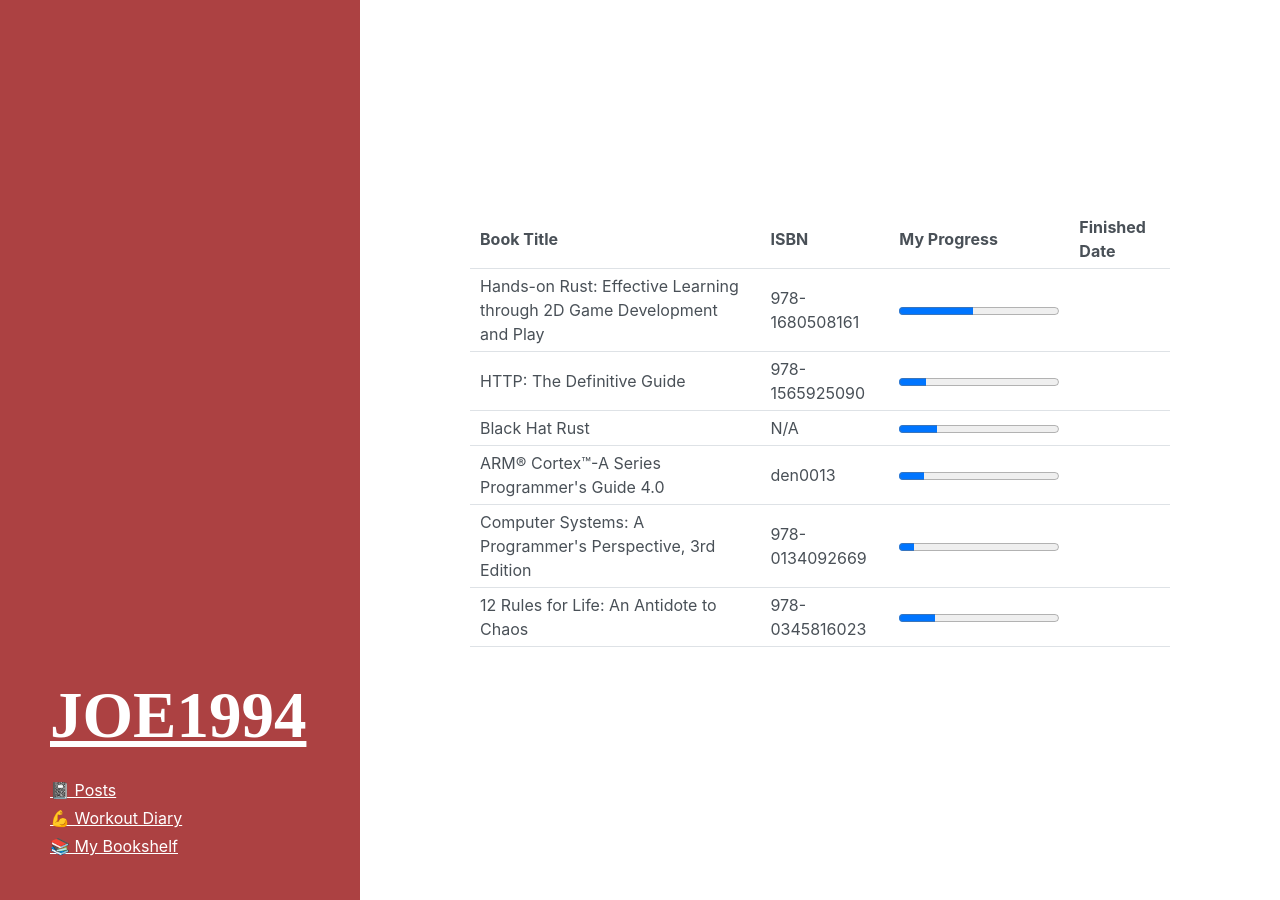
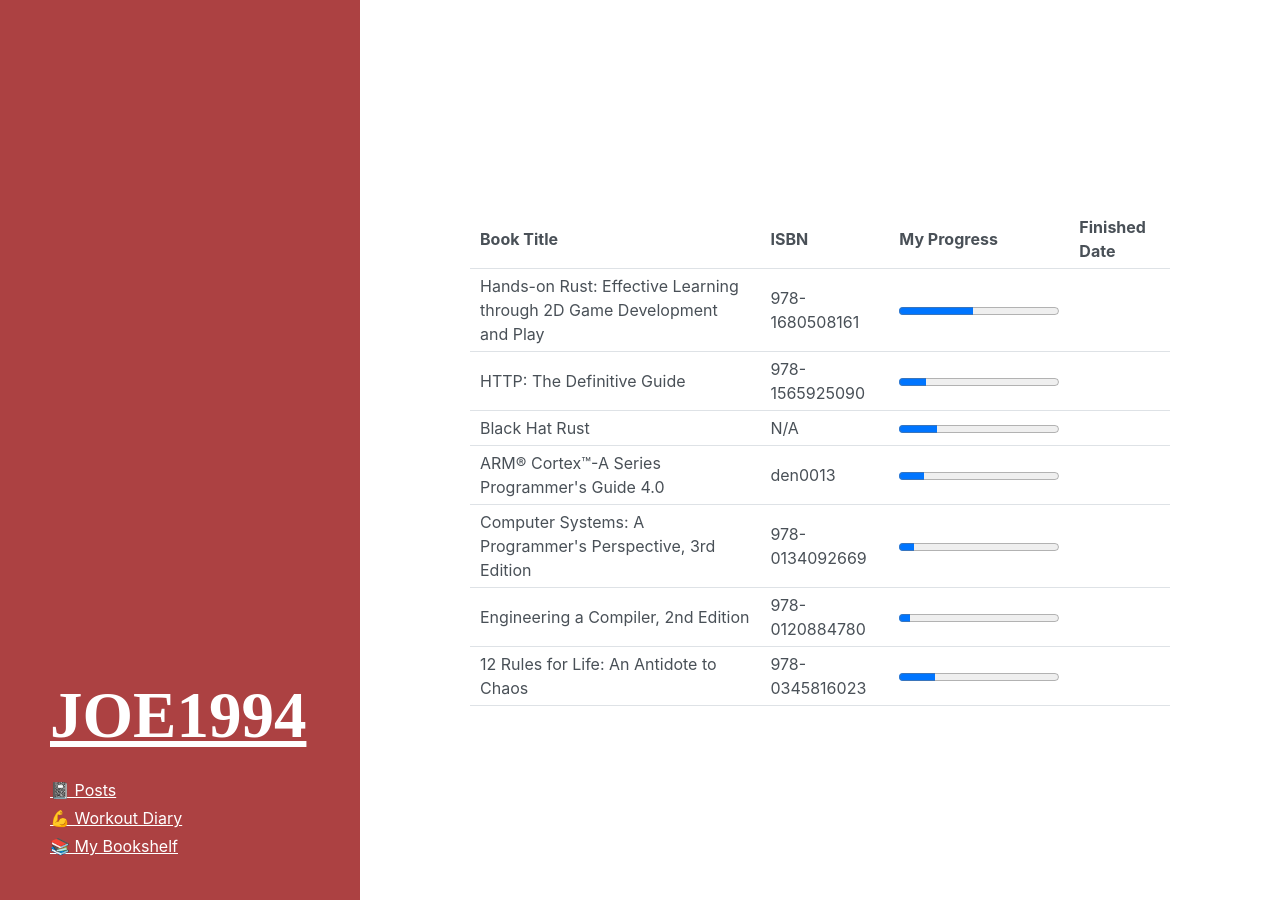
Before and after one commit to JOE1994/JOE1994.github.io, a Jekyll site: the page built from bookshelf.html, in a window 1280 px wide. Built offline with Jekyll 4.4.1, drawn with Linux system fonts in a browser that asks for light colours.

Commit message:
[bookshelf]new book: Engineering a Compiler,2nd ed

```diff
--- a/_data/bookshelf.yml
+++ b/_data/bookshelf.yml
@@ -28,6 +28,12 @@
   tot_pages: 2568
   finished_date: ''
 
+- name: "Engineering a Compiler, 2nd Edition"
+  isbn: 978-0120884780
+  progress: 60
+  tot_pages: 825
+  finished_date: ''
+
 - name: "12 Rules for Life: An Antidote to Chaos"
   isbn: 978-0345816023
   progress: 84
```
